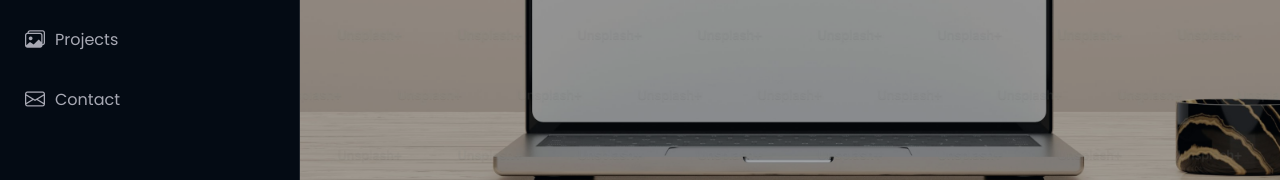
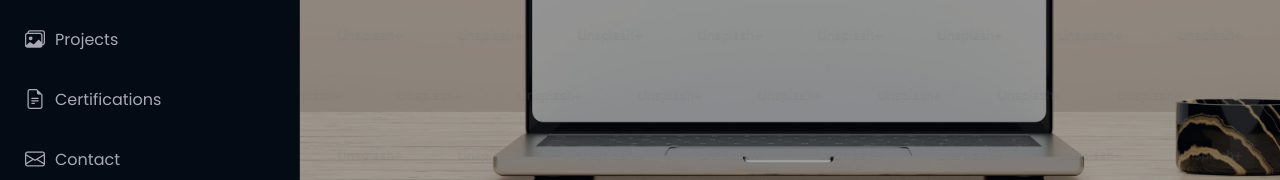
Before and after one commit to vishnus1793/PortFolio, a website: page index.html in a window 1280 px wide. Shown: the part 464-644 px from the top of the page. Drawn offline with Linux system fonts and the light colour scheme.

Commit message:
Certification

```diff
--- a/index.html
+++ b/index.html
@@ -63,7 +63,7 @@
         <li><a href="#about"><i class="bi bi-person navicon"></i> About</a></li>
         <li><a href="#resume"><i class="bi bi-file-earmark-text navicon"></i> Resume</a></li>
         <li><a href="#portfolio"><i class="bi bi-images navicon"></i> Projects</a></li>
-
+        <li><a href="https://vishnus1793.github.io/Certifications/"><i class="bi bi-file-earmark-text navicon"></i> Certifications</a></li>
 
         </li>
         <li><a href="#contact"><i class="bi bi-envelope navicon"></i> Contact</a></li>
```
